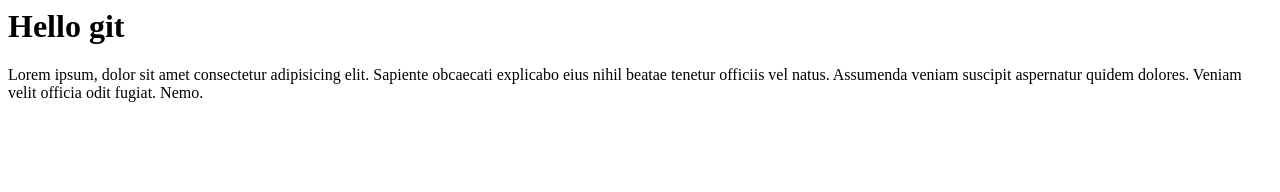
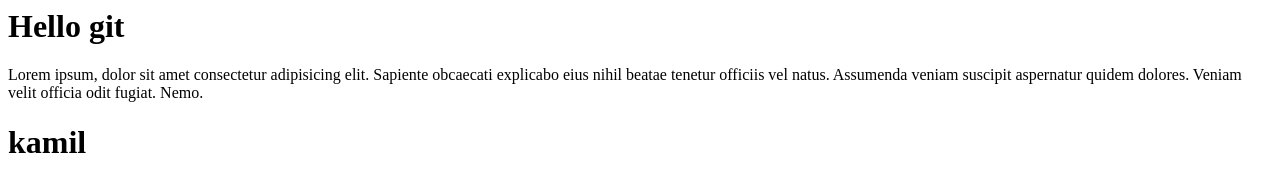
Before and after one commit to kamilaminu/git-practice, a plain HTML site: page index.html in a window 1280 px wide. Drawn offline with Linux system fonts and the light colour scheme.

Commit message:
Update index.html

```diff
--- a/index.html
+++ b/index.html
@@ -1,2 +1,3 @@
 <h1>Hello git</h1>
 <p>Lorem ipsum, dolor sit amet consectetur adipisicing elit. Sapiente obcaecati explicabo eius nihil beatae tenetur officiis vel natus. Assumenda veniam suscipit aspernatur quidem dolores. Veniam velit officia odit fugiat. Nemo.</p>
+<h1>kamil</h1>
```
